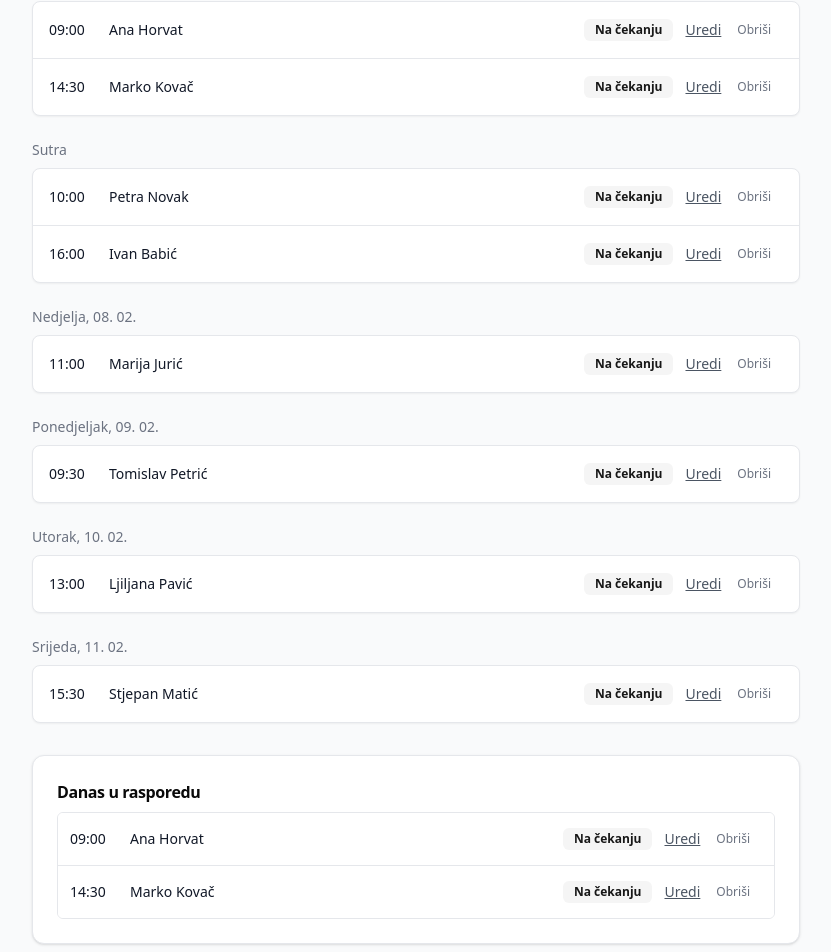
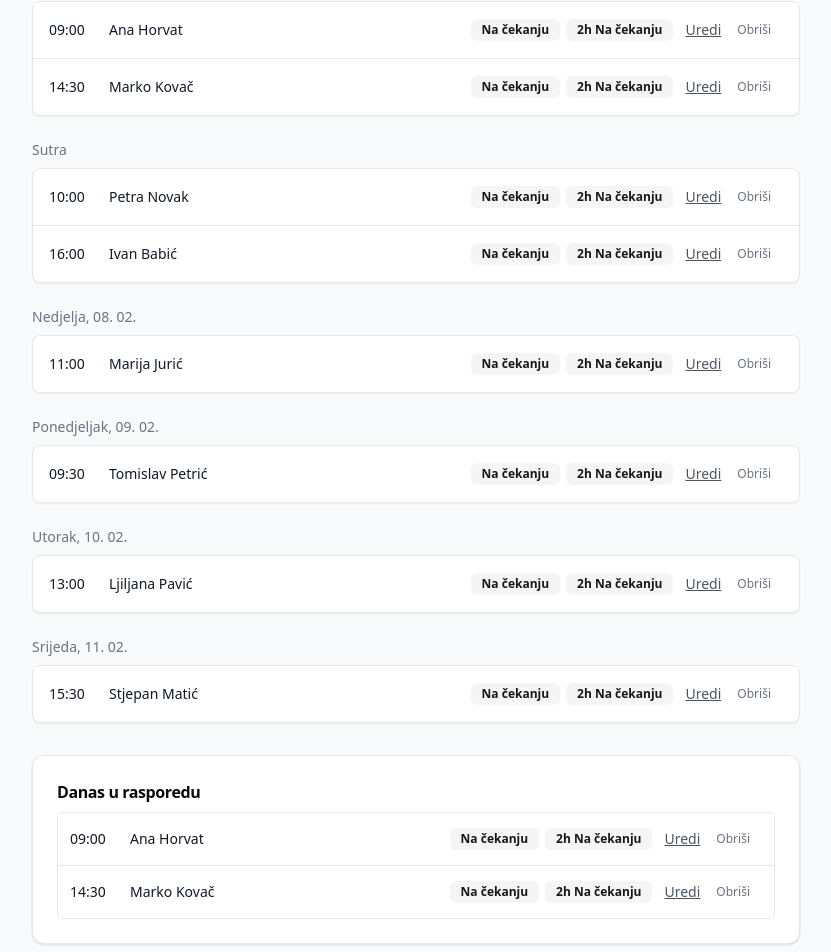
Before and after one commit to dplasc/vizi-reminders, a Next.js app: page /dashboard/termini in a window 1280 px wide. Shown: the part 243-1195 px from the top of the page, without its empty margins (224-1055 px from the left). Built offline with nearby package versions, Linux system fonts and the light colour scheme; no server answers.

Commit message:
feat(ui): show 2h reminder status in appointments list

```diff
--- a/app/dashboard/termini/page.tsx
+++ b/app/dashboard/termini/page.tsx
@@ -16,6 +16,7 @@ type DbAppointmentRow = {
   starts_at: string;
   status: "ready" | "no_email" | "canceled";
   email_sent_at?: string | null;
+  email_sent_2h_at?: string | null;
   email_error?: string | null;
 };
 
@@ -30,6 +31,7 @@ function mapDbRowToAppointment(row: DbAppointmentRow): Appointment {
     status,
     reminderPlanned,
     email_sent_at: row.email_sent_at ?? null,
+    email_sent_2h_at: row.email_sent_2h_at ?? null,
     email_error: row.email_error ?? null,
   };
 }
@@ -38,7 +40,7 @@ async function fetchAppointmentsForUser(userId: string): Promise<Appointment[]>
   const supabase = getSupabaseAdmin();
   const { data, error } = await supabase
     .from("appointments")
-    .select("id, owner_id, title, email, starts_at, status, email_sent_at, email_error")
+    .select("id, owner_id, title, email, starts_at, status, email_sent_at, email_sent_2h_at, email_error")
     .eq("owner_id", userId)
     .order("starts_at", { ascending: true });
 
@@ -95,6 +97,20 @@ const REMINDER_STATUS_LABELS: Record<ReminderStatus, string> = {
   sent: "Poslan",
   error: "Greška",
   pending: "Na čekanju",
+};
+
+type Reminder2hStatus = "sent" | "error" | "pending";
+
+function getReminder2hStatus(a: Appointment): Reminder2hStatus {
+  if (a.email_sent_2h_at != null) return "sent";
+  if (a.email_error != null) return "error";
+  return "pending";
+}
+
+const REMINDER_2H_STATUS_LABELS: Record<Reminder2hStatus, string> = {
+  sent: "2h Poslan",
+  error: "2h Greška",
+  pending: "2h Na čekanju",
 };
 
 export default async function TerminiPage() {
@@ -187,6 +203,7 @@ export default async function TerminiPage() {
                       <span className="text-sm text-gray-900 flex-1 min-w-0">
                         {a.clientName}
                       </span>
+                      <span className="flex flex-wrap items-center gap-1.5">
                         <Badge
                           variant={
                             getReminderStatus(a) === "error"
@@ -201,6 +218,21 @@ export default async function TerminiPage() {
                         >
                           {REMINDER_STATUS_LABELS[getReminderStatus(a)]}
                         </Badge>
+                        <Badge
+                          variant={
+                            getReminder2hStatus(a) === "error"
+                              ? "destructive"
+                              : "secondary"
+                          }
+                          className={
+                            getReminder2hStatus(a) === "sent"
+                              ? "bg-green-50 text-green-700 border-0 hover:bg-green-50 hover:text-green-700 text-xs"
+                              : "text-xs"
+                          }
+                        >
+                          {REMINDER_2H_STATUS_LABELS[getReminder2hStatus(a)]}
+                        </Badge>
+                      </span>
                       <span className="flex items-center gap-1 shrink-0">
                         <Link
                           href={`/dashboard/termini/${a.id}/uredi`}
@@ -244,6 +276,7 @@ export default async function TerminiPage() {
                       <span className="text-sm text-gray-900 flex-1 min-w-0">
                         {a.clientName}
                       </span>
+                      <span className="flex flex-wrap items-center gap-1.5">
                         <Badge
                           variant={
                             getReminderStatus(a) === "error"
@@ -258,6 +291,21 @@ export default async function TerminiPage() {
                         >
                           {REMINDER_STATUS_LABELS[getReminderStatus(a)]}
                         </Badge>
+                        <Badge
+                          variant={
+                            getReminder2hStatus(a) === "error"
+                              ? "destructive"
+                              : "secondary"
+                          }
+                          className={
+                            getReminder2hStatus(a) === "sent"
+                              ? "bg-green-50 text-green-700 border-0 hover:bg-green-50 hover:text-green-700 text-xs"
+                              : "text-xs"
+                          }
+                        >
+                          {REMINDER_2H_STATUS_LABELS[getReminder2hStatus(a)]}
+                        </Badge>
+                      </span>
                       <span className="flex items-center gap-1 shrink-0">
                         <Link
                           href={`/dashboard/termini/${a.id}/uredi`}
--- a/lib/mockAppointments.ts
+++ b/lib/mockAppointments.ts
@@ -6,6 +6,7 @@ export type Appointment = {
   status: "booked" | "cancelled";
   reminderPlanned: boolean; // derived for UI (true when booked and has email)
   email_sent_at?: string | null;
+  email_sent_2h_at?: string | null;
   email_error?: string | null;
 };
 
```
Lines whose indentation alone changed are shown as unchanged.
